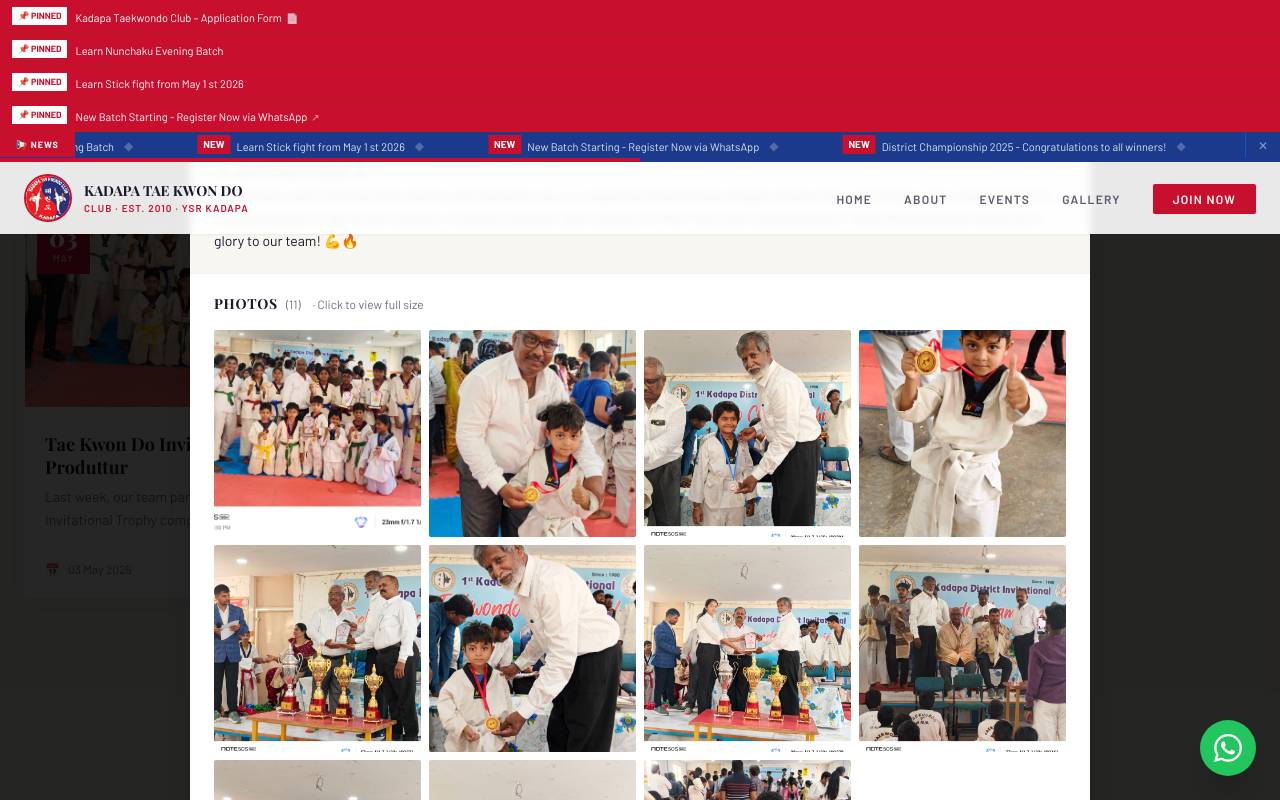
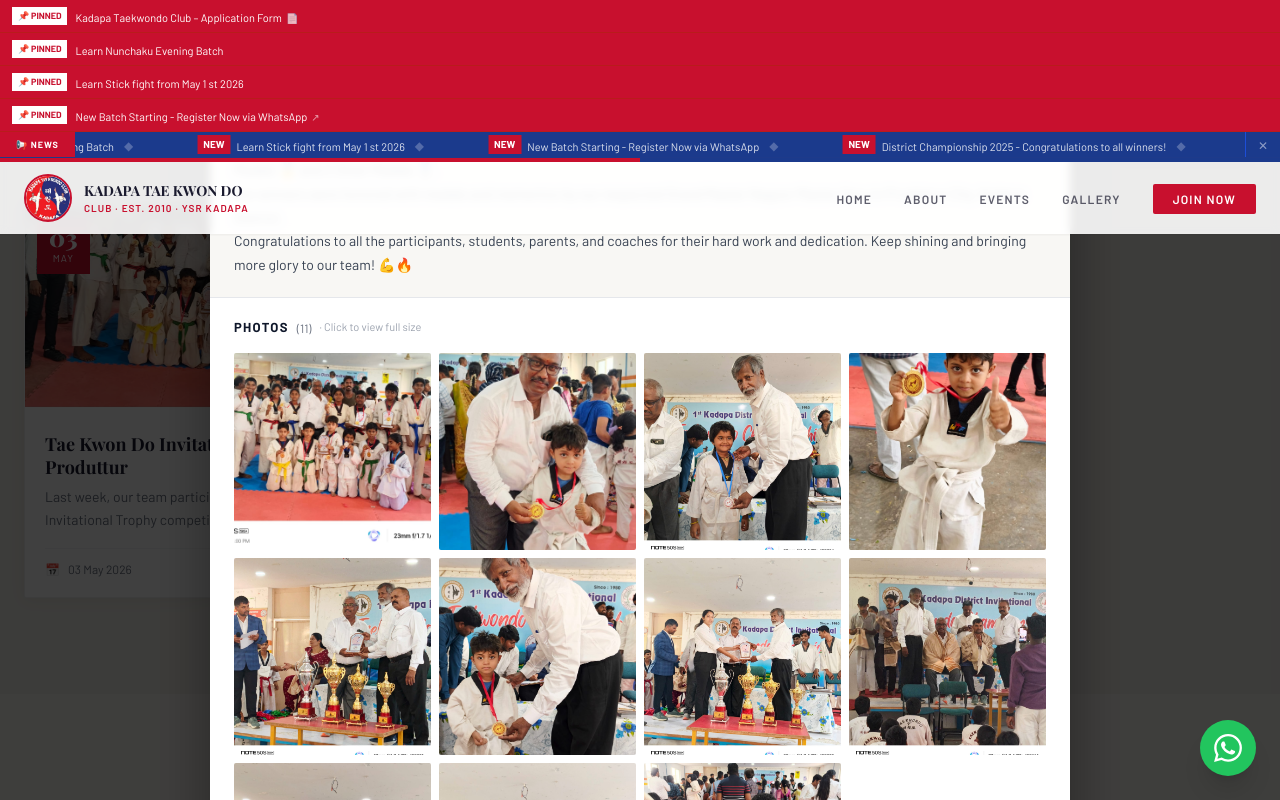
Before and after one commit to mahendrapro/kadapa-tkd, a Next.js app: page / in a window 1280 px wide. Both pictures are taken after a click on the element 221 px from the left and 2958 px from the top of the page. Shown: the part 2558-3358 px from the top of the page. Built offline with nearby package versions, Linux system fonts and the light colour scheme.

Commit message:
Update EventCard.tsx

```diff
--- a/src/components/EventCard.tsx
+++ b/src/components/EventCard.tsx
@@ -1,5 +1,5 @@
 'use client';
-import { useState } from 'react';
+import { useState, useEffect } from 'react';
 import Lightbox from 'yet-another-react-lightbox';
 import 'yet-another-react-lightbox/styles.css';
 
@@ -18,14 +18,22 @@ export default function EventCard({ title, date, description, images, isUpcoming
   const [lightboxOpen, setLightboxOpen] = useState(false);
   const [lightboxIndex, setLightboxIndex] = useState(0);
 
+  // Prevent body scroll when modal is open
+  useEffect(() => {
+    if (modalOpen) {
+      document.body.style.overflow = 'hidden';
+    } else {
+      document.body.style.overflow = '';
+    }
+    return () => { document.body.style.overflow = ''; };
+  }, [modalOpen]);
+
   const d = new Date(date);
   const day = d.getDate().toString().padStart(2, '0');
   const month = MONTHS[d.getMonth()];
   const year = d.getFullYear();
   const cover = images[0] || '';
   const slides = images.map((src) => ({ src }));
-
-  const openPhoto = (i: number) => { setLightboxIndex(i); setLightboxOpen(true); };
 
   return (
     <>
@@ -34,41 +42,31 @@ export default function EventCard({ title, date, description, images, isUpcoming
         className="card-pro overflow-hidden rounded-sm group cursor-pointer"
         onClick={() => setModalOpen(true)}
       >
-        {/* Cover photo */}
         <div className="relative h-52 overflow-hidden bg-gray-100">
           {cover && (
-            <img
-              src={cover}
-              alt={title}
-              className="w-full h-full object-cover group-hover:scale-105 transition-transform duration-500"
-            />
+            <img src={cover} alt={title}
+              className="w-full h-full object-cover group-hover:scale-105 transition-transform duration-500" />
           )}
-          {/* Date badge */}
           <div className="absolute top-3 left-3 z-10 bg-brand-red text-white text-center px-3 py-2 min-w-[52px]">
             <div className="font-display font-black text-2xl leading-none">{day}</div>
             <div className="text-[10px] uppercase tracking-widest mt-0.5 font-body">{month}</div>
           </div>
-          {/* Status badge */}
           <div className={`absolute top-3 right-3 z-10 px-2 py-1 text-[10px] font-body font-semibold uppercase tracking-wider ${
             isUpcoming ? 'bg-green-600/90 text-white' : 'bg-gray-800/70 text-white/70'
           }`}>
             {isUpcoming ? 'Upcoming' : 'Completed'}
           </div>
-          {/* Photo count */}
           {images.length > 1 && (
-            <div className="absolute bottom-2 right-2 z-10 bg-black/50 text-white text-[10px] font-body px-2 py-0.5 flex items-center gap-1">
+            <div className="absolute bottom-2 right-2 z-10 bg-black/50 text-white text-[10px] font-body px-2 py-0.5">
               📷 {images.length}
             </div>
           )}
-          {/* Click hint */}
           <div className="absolute inset-0 bg-brand-red/0 group-hover:bg-brand-red/10 transition-all flex items-center justify-center">
             <span className="opacity-0 group-hover:opacity-100 transition-opacity bg-black/60 text-white text-xs font-body px-3 py-1.5 rounded-sm">
               View Full Event →
             </span>
           </div>
         </div>
-
-        {/* Card body */}
         <div className="p-5">
           <h3 className="font-display font-bold text-brand-dark text-lg leading-tight mb-2 group-hover:text-brand-red transition-colors line-clamp-2">
             {title}
@@ -89,85 +87,106 @@ export default function EventCard({ title, date, description, images, isUpcoming
       {/* ── Modal ── */}
       {modalOpen && (
         <div
-          className="fixed inset-0 z-[200] flex items-start justify-center"
-          style={{ backgroundColor: 'rgba(0,0,0,0.85)', overflowY: 'auto', padding: '20px 16px' }}
           onClick={(e) => { if (e.target === e.currentTarget) setModalOpen(false); }}
+          style={{
+            position: 'fixed',
+            inset: 0,
+            zIndex: 1000,
+            backgroundColor: 'rgba(0,0,0,0.75)',
+            display: 'flex',
+            alignItems: 'flex-start',
+            justifyContent: 'center',
+            overflowY: 'auto',
+            padding: '16px',
+          }}
         >
           <div
-            className="relative w-full bg-white rounded-sm shadow-2xl"
-            style={{ maxWidth: '900px', marginTop: 'auto', marginBottom: 'auto' }}
+            style={{
+              width: '100%',
+              maxWidth: '860px',
+              backgroundColor: '#ffffff',
+              borderRadius: '4px',
+              overflow: 'hidden',
+              margin: 'auto',
+              boxShadow: '0 25px 60px rgba(0,0,0,0.4)',
+            }}
           >
-            {/* Modal header */}
-            <div className="bg-brand-dark px-6 py-5 flex items-start justify-between gap-4">
+            {/* Header */}
+            <div style={{ backgroundColor: '#0f172a', padding: '20px 24px', display: 'flex', alignItems: 'flex-start', justifyContent: 'space-between', gap: '16px' }}>
               <div>
-                <div className="flex items-center gap-2 mb-2">
-                  <span className="bg-brand-red text-white text-[10px] font-bold px-2 py-0.5 uppercase tracking-wider">
+                <div style={{ display: 'flex', alignItems: 'center', gap: '8px', marginBottom: '8px' }}>
+                  <span style={{ backgroundColor: '#dc2626', color: 'white', fontSize: '10px', fontWeight: 'bold', padding: '2px 8px', textTransform: 'uppercase', letterSpacing: '0.1em' }}>
                     {isUpcoming ? 'Upcoming' : 'Completed'}
                   </span>
-                  <span className="text-white/40 text-xs font-body">
+                  <span style={{ color: 'rgba(255,255,255,0.4)', fontSize: '12px' }}>
                     📅 {day} {month[0] + month.slice(1).toLowerCase()} {year}
                   </span>
                 </div>
-                <h2 className="font-display font-black text-white text-xl md:text-2xl leading-tight">
+                <h2 style={{ color: 'white', fontSize: 'clamp(1.1rem, 3vw, 1.5rem)', fontWeight: '900', margin: 0, lineHeight: 1.3 }}>
                   {title}
                 </h2>
               </div>
               <button
                 onClick={() => setModalOpen(false)}
-                className="shrink-0 w-8 h-8 flex items-center justify-center text-white/50 hover:text-white hover:bg-white/10 rounded-sm transition-colors text-lg"
-              >
-                ✕
-              </button>
+                style={{ flexShrink: 0, width: '32px', height: '32px', display: 'flex', alignItems: 'center', justifyContent: 'center', color: 'rgba(255,255,255,0.5)', backgroundColor: 'rgba(255,255,255,0.1)', border: 'none', cursor: 'pointer', borderRadius: '2px', fontSize: '16px' }}
+              >✕</button>
             </div>
 
             {/* Description */}
-            <div className="px-6 py-5 border-b border-gray-100 bg-brand-light">
-              <p className="text-brand-dark font-body text-sm leading-relaxed whitespace-pre-line">
+            <div style={{ padding: '20px 24px', borderBottom: '1px solid #e5e7eb', backgroundColor: '#f8f7f4' }}>
+              <p style={{ margin: 0, color: '#374151', fontSize: '14px', lineHeight: '1.7', whiteSpace: 'pre-line' }}>
                 {description}
               </p>
             </div>
 
-            {/* Photo grid — like gallery */}
+            {/* Photos */}
             {images.length > 0 && (
-              <div className="px-6 py-5">
-                <div className="flex items-center gap-2 mb-4">
-                  <span className="text-brand-dark font-display font-bold text-sm uppercase tracking-wider">
-                    Photos
-                  </span>
-                  <span className="text-brand-muted text-xs font-body">({images.length})</span>
-                  <span className="text-brand-muted text-xs font-body ml-1">· Click to view full size</span>
+              <div style={{ padding: '20px 24px' }}>
+                <div style={{ display: 'flex', alignItems: 'center', gap: '8px', marginBottom: '16px' }}>
+                  <span style={{ fontWeight: '700', fontSize: '13px', textTransform: 'uppercase', letterSpacing: '0.1em', color: '#0f172a' }}>Photos</span>
+                  <span style={{ color: '#6b7280', fontSize: '12px' }}>({images.length})</span>
+                  <span style={{ color: '#9ca3af', fontSize: '11px' }}>· Click to view full size</span>
                 </div>
-                <div className="grid grid-cols-2 sm:grid-cols-3 md:grid-cols-4 gap-2">
+                {/* Responsive grid */}
+                <div style={{
+                  display: 'grid',
+                  gridTemplateColumns: 'repeat(auto-fill, minmax(160px, 1fr))',
+                  gap: '8px',
+                }}>
                   {images.map((src, i) => (
                     <button
                       key={i}
-                      onClick={() => openPhoto(i)}
-                      className="relative aspect-square overflow-hidden rounded-sm group/photo hover:ring-2 hover:ring-brand-red transition-all"
+                      onClick={() => { setLightboxIndex(i); setLightboxOpen(true); }}
+                      style={{
+                        position: 'relative',
+                        aspectRatio: '1',
+                        overflow: 'hidden',
+                        border: 'none',
+                        padding: 0,
+                        cursor: 'pointer',
+                        borderRadius: '2px',
+                        backgroundColor: '#e5e7eb',
+                      }}
                     >
                       <img
                         src={src}
                         alt={`${title} photo ${i + 1}`}
-                        className="w-full h-full object-cover group-hover/photo:scale-110 transition-transform duration-300"
+                        style={{ width: '100%', height: '100%', objectFit: 'cover', display: 'block', transition: 'transform 0.3s' }}
+                        onMouseEnter={e => (e.currentTarget.style.transform = 'scale(1.05)')}
+                        onMouseLeave={e => (e.currentTarget.style.transform = 'scale(1)')}
                       />
-                      <div className="absolute inset-0 bg-black/0 group-hover/photo:bg-black/20 transition-all flex items-center justify-center">
-                        <svg className="w-6 h-6 text-white opacity-0 group-hover/photo:opacity-100 transition-opacity" fill="none" stroke="currentColor" viewBox="0 0 24 24">
-                          <path strokeLinecap="round" strokeLinejoin="round" strokeWidth={2} d="M21 21l-6-6m2-5a7 7 0 11-14 0 7 7 0 0114 0z" />
-                        </svg>
-                      </div>
                     </button>
                   ))}
                 </div>
               </div>
             )}
 
-            {/* Modal footer */}
-            <div className="px-6 py-4 border-t border-gray-100 flex items-center justify-between bg-gray-50">
-              <span className="text-brand-muted text-xs font-body">
-                Kadapa Tae Kwon Do Club
-              </span>
+            {/* Footer */}
+            <div style={{ padding: '12px 24px', borderTop: '1px solid #e5e7eb', backgroundColor: '#f9fafb', display: 'flex', alignItems: 'center', justifyContent: 'space-between' }}>
+              <span style={{ color: '#9ca3af', fontSize: '12px' }}>Kadapa Tae Kwon Do Club</span>
               <button
                 onClick={() => setModalOpen(false)}
-                className="bg-brand-red text-white text-xs font-body font-semibold uppercase tracking-widest px-5 py-2 hover:bg-red-700 transition-colors"
+                style={{ backgroundColor: '#dc2626', color: 'white', border: 'none', padding: '8px 20px', fontSize: '12px', fontWeight: '600', textTransform: 'uppercase', letterSpacing: '0.1em', cursor: 'pointer' }}
               >
                 Close
               </button>
@@ -176,7 +195,7 @@ export default function EventCard({ title, date, description, images, isUpcoming
         </div>
       )}
 
-      {/* ── Lightbox for full-size photos ── */}
+      {/* Lightbox */}
       <Lightbox
         open={lightboxOpen}
         close={() => setLightboxOpen(false)}
```
